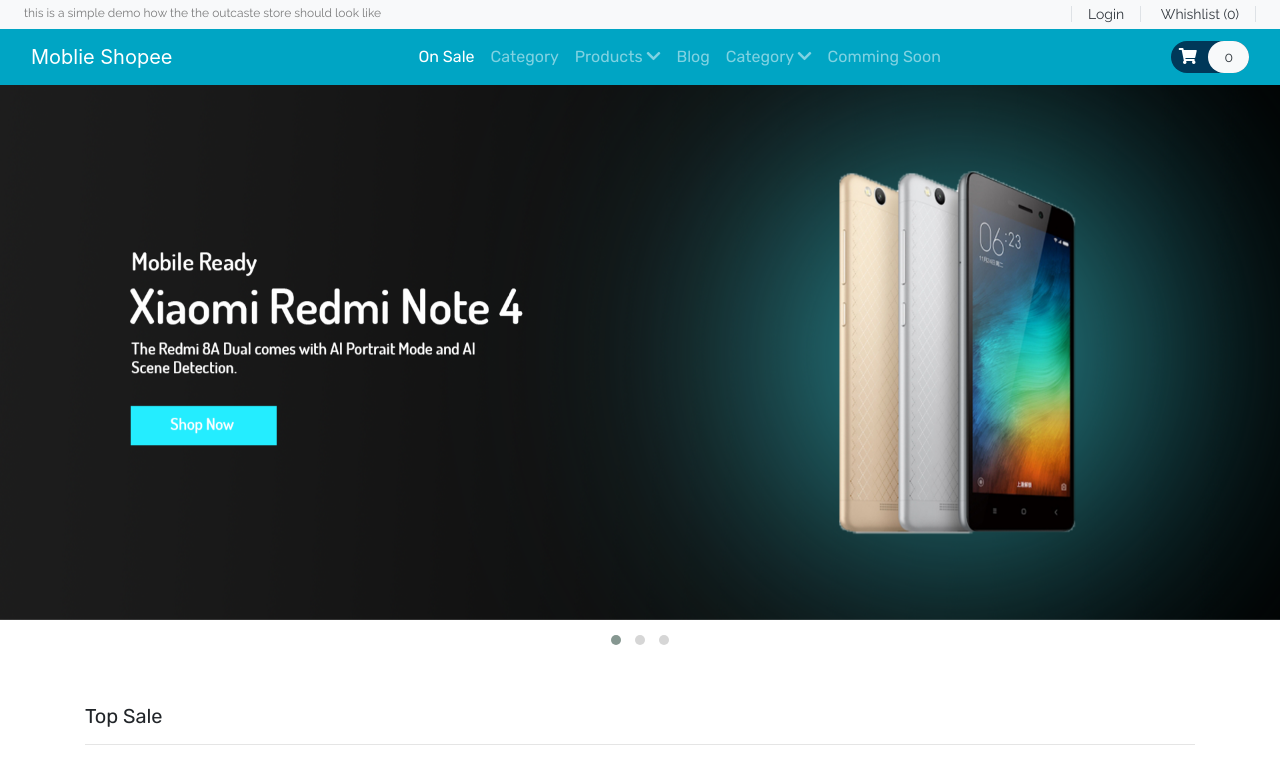
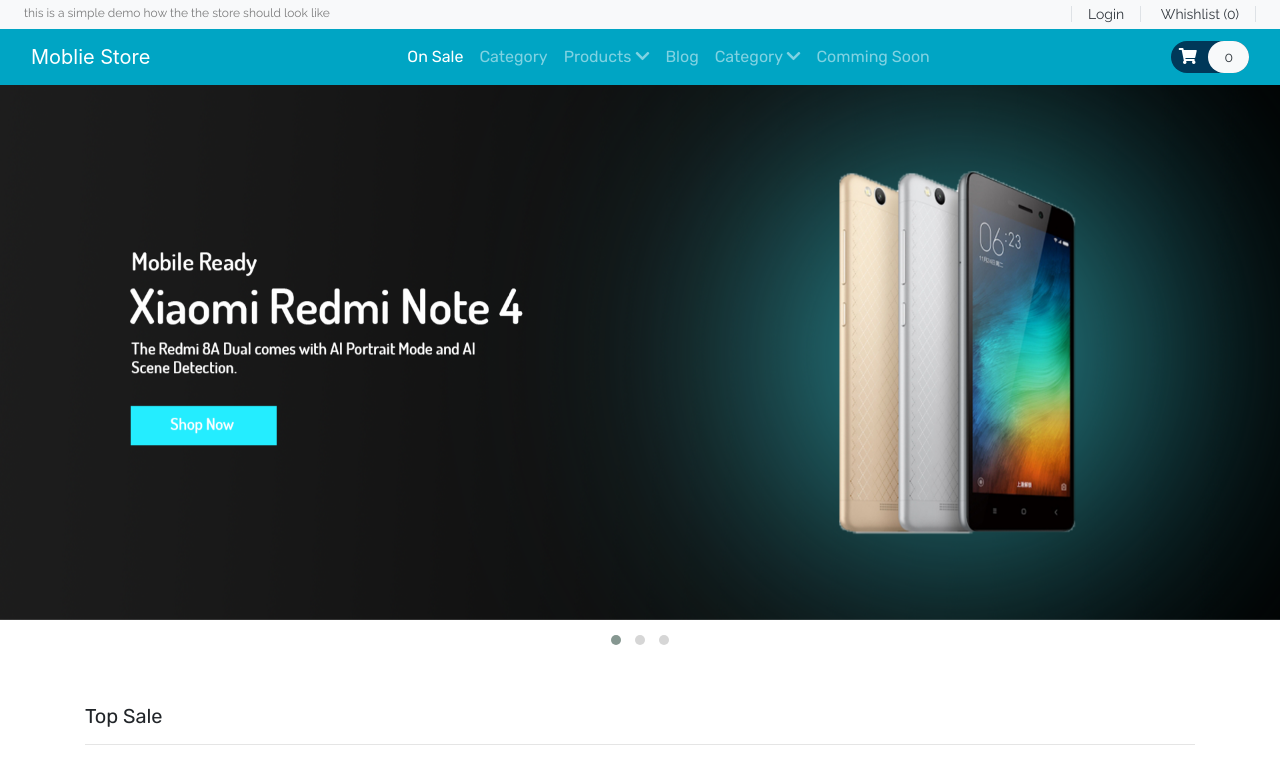
Before and after one commit to AshGalm/PhoneStore, a plain HTML site: page index.html in a window 1280 px wide. Shown: the top 758 px of the page. Drawn offline with nearby package versions, Linux system fonts and the light colour scheme; a web font is replaced by a local one.

Commit message:
Update index.html

```diff
--- a/index.html
+++ b/index.html
@@ -4,7 +4,7 @@
     <meta charset="UTF-8">
     <meta http-equiv="X-UA-Compatible" content="IE=edge">
     <meta name="viewport" content="width=device-width, initial-scale=1.0">
-    <title>Mobile Shopee</title>
+    <title>Mobile Demo</title>
 
   <!-- Bootstrap CDN -->
   <link rel="stylesheet" href="https://stackpath.bootstrapcdn.com/bootstrap/4.4.1/css/bootstrap.min.css" integrity="sha384-Vkoo8x4CGsO3+Hhxv8T/Q5PaXtkKtu6ug5TOeNV6gBiFeWPGFN9MuhOf23Q9Ifjh" crossorigin="anonymous">
@@ -24,7 +24,7 @@
     <!-- start #header -->
     <header id="header">
         <div class="strip d-flex justify-content-between px-4 py-1 bg-light">
-            <p class="font-rale font-size-12 text-black-50 m-0">this is a simple demo how the the outcaste store should look like</p>
+            <p class="font-rale font-size-12 text-black-50 m-0">this is a simple demo how the the  store should look like</p>
             <div class="font-rale font-size-14">
                 <a href="#" class="px-3 border-right border-left text-dark">Login</a>
                 <a href="#" class="px-3 border-right text-dark">Whishlist (0)</a>
@@ -33,7 +33,7 @@
         <!-- Primary Navigation -->
         <nav class="navbar navbar-expand-lg navbar-dark color-second-bg">
             <div class="container-fluid">
-              <a class="navbar-brand" href="#">Moblie Shopee</a>
+              <a class="navbar-brand" href="#">Moblie Store</a>
               <button class="navbar-toggler" type="button" data-bs-toggle="collapse" data-bs-target="#navbarNav" aria-controls="navbarNav" aria-expanded="false" aria-label="Toggle navigation">
                 <span class="navbar-toggler-icon"></span>
               </button>
```
